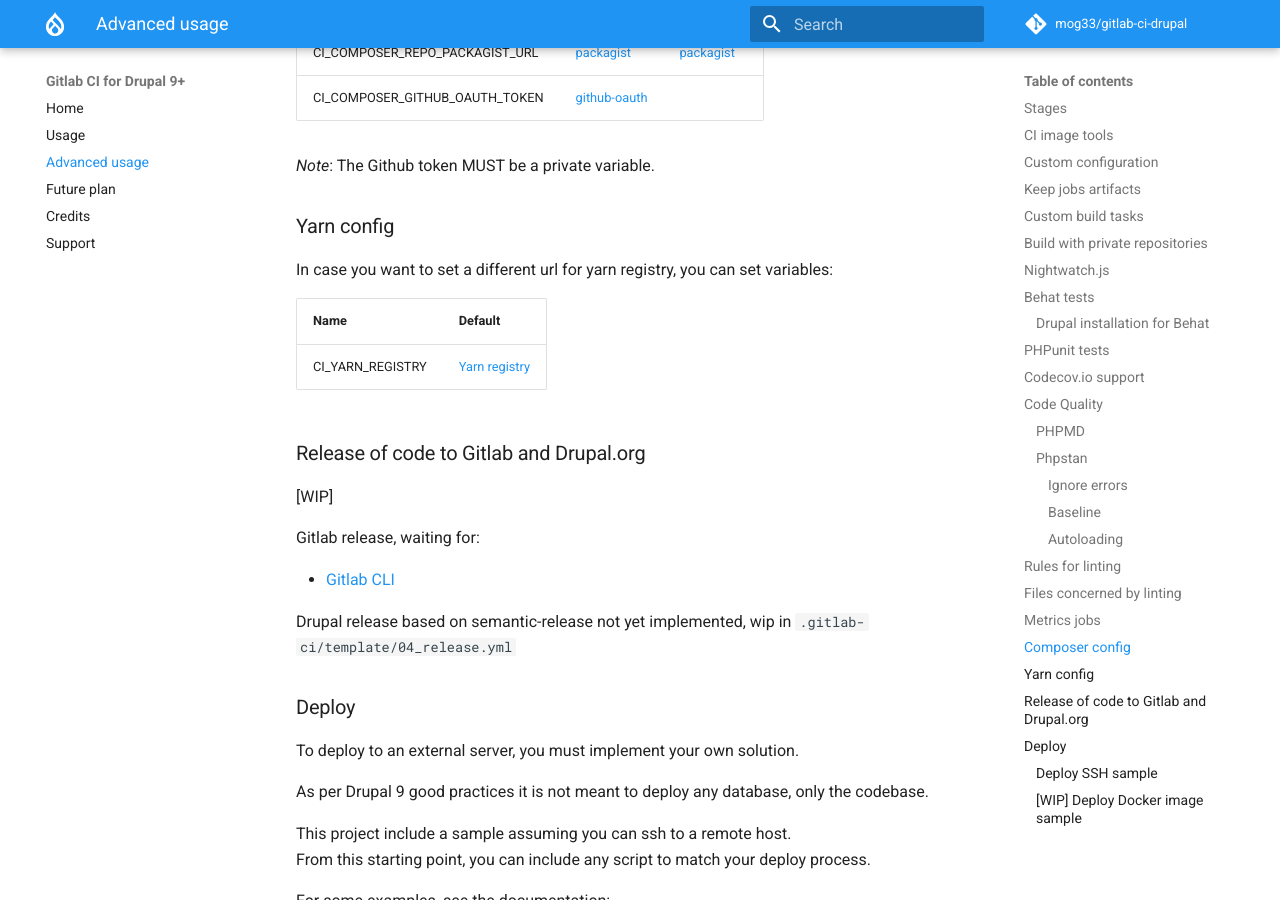
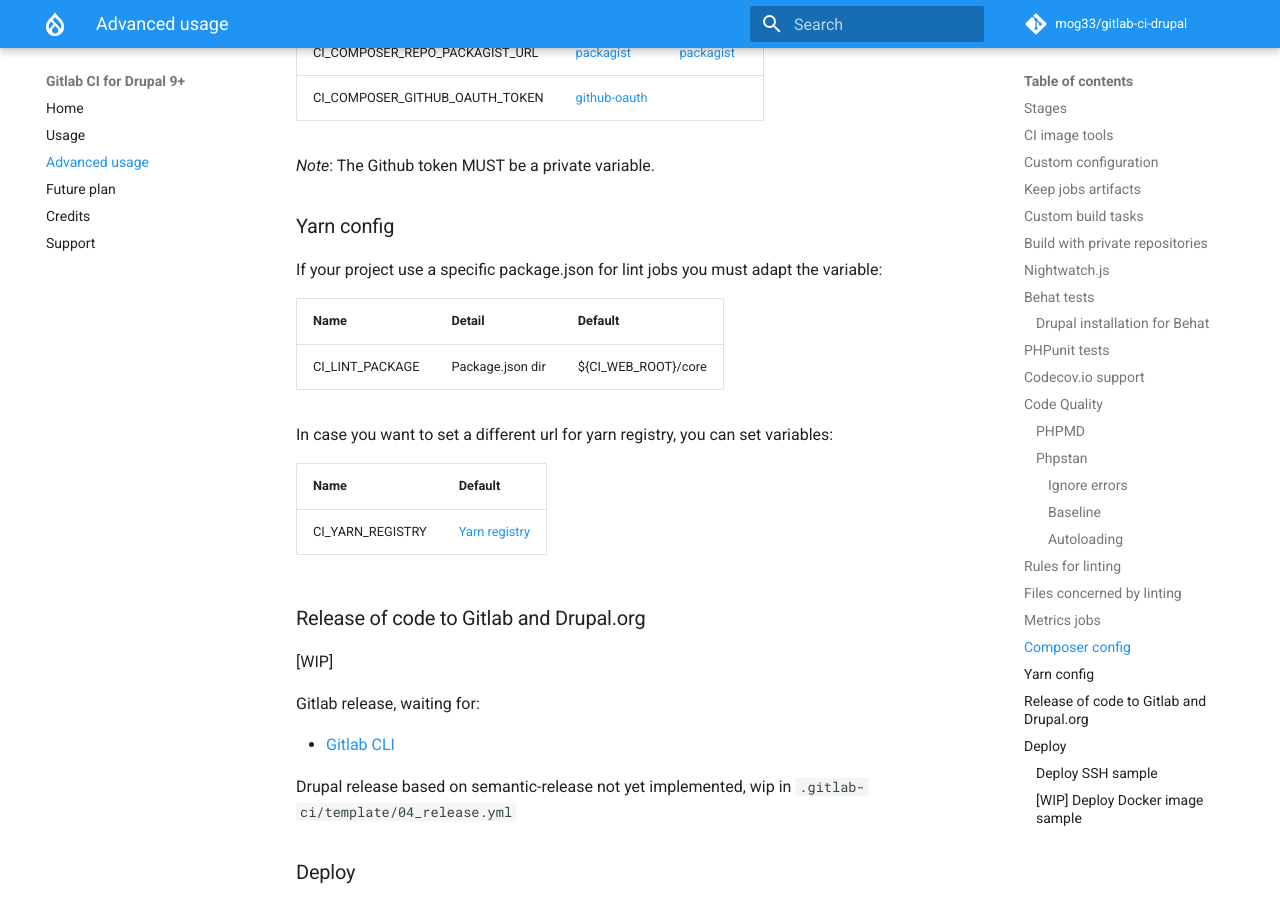
Before and after one commit to mogtofu33/gitlab-ci-drupal, an MkDocs documentation site: the page built from docs/advanced-usage.md, in a window 1280 px wide and 900 px high, scrolled down 8282 px. Built offline with MkDocs 1.6.1 and Material for MkDocs 9.7.7, drawn with Linux system fonts in a browser that asks for light colours; comment, search, counter and statistics services are not loaded.

Commit message:
fix: custom package.json support

```diff
--- a/docs/advanced-usage.md
+++ b/docs/advanced-usage.md
@@ -330,6 +330,12 @@ _Note_: The Github token MUST be a private variable.
 
 ### Yarn config
 
+If your project use a specific package.json for lint jobs you must adapt the variable:
+
+Name | Detail | Default
+-|-|-
+CI_LINT_PACKAGE | Package.json dir | ${CI_WEB_ROOT}/core
+
 In case you want to set a different url for yarn registry, you can set variables:
 
 Name | Default
```
Also changed, not shown: 3 other files.
